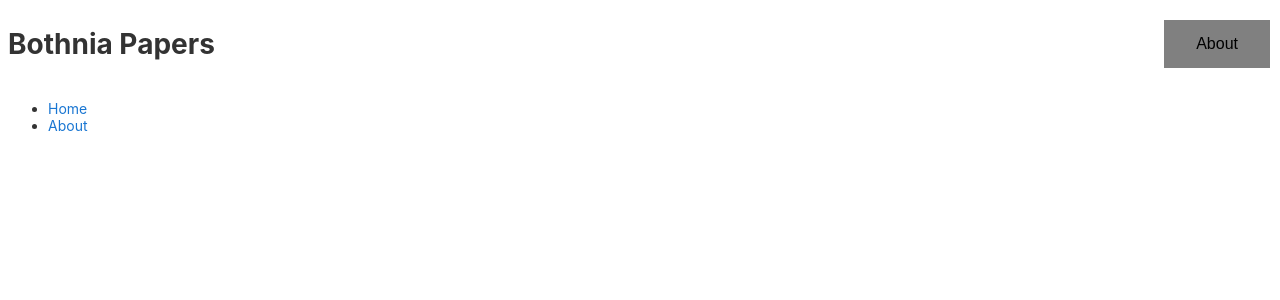
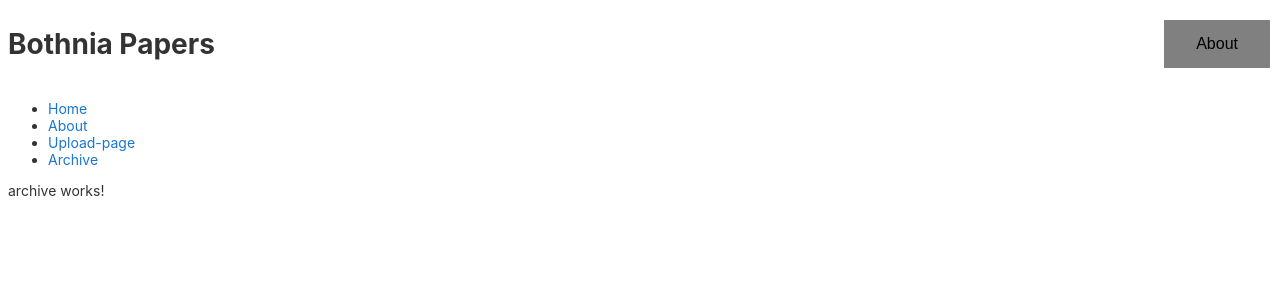
Before and after one commit to dcaptain1/D0027E_Project_Alpha, an Angular app: page /Archive in a window 1280 px wide. Before the commit this address led to /. Shown: the top 300 px of the page. Built offline with nearby package versions, Linux system fonts and the light colour scheme.

Commit message:
added links

```diff
--- a/src/app/app.component.html
+++ b/src/app/app.component.html
@@ -13,6 +13,8 @@
       <ul>
         <li> <a [routerLink]="'Home'">Home</a></li>
         <li> <a [routerLink]="'About'">About</a></li>
+        <li> <a [routerLink]="'Upload-page'">Upload-page</a></li>
+        <li> <a [routerLink]="'Archive'">Archive</a></li>
       </ul>
 
   </router-outlet>
--- a/src/app/app.module.ts
+++ b/src/app/app.module.ts
@@ -19,7 +19,9 @@ const appRoute: Routes= [
   {path: "", redirectTo: "Home", pathMatch: "full"}, // tom url skickar dig till home.
   {path: "Home", component: HomeComponent},
   {path: "About", component: AboutComponent},
-  {path: "Contant", component: ContactComponent}
+  {path: "Contant", component: ContactComponent},
+  {path: "Upload-page", component: UploadPageComponent},
+  {path: "Archive", component: ArchiveComponent}
 ]
 
 
```
